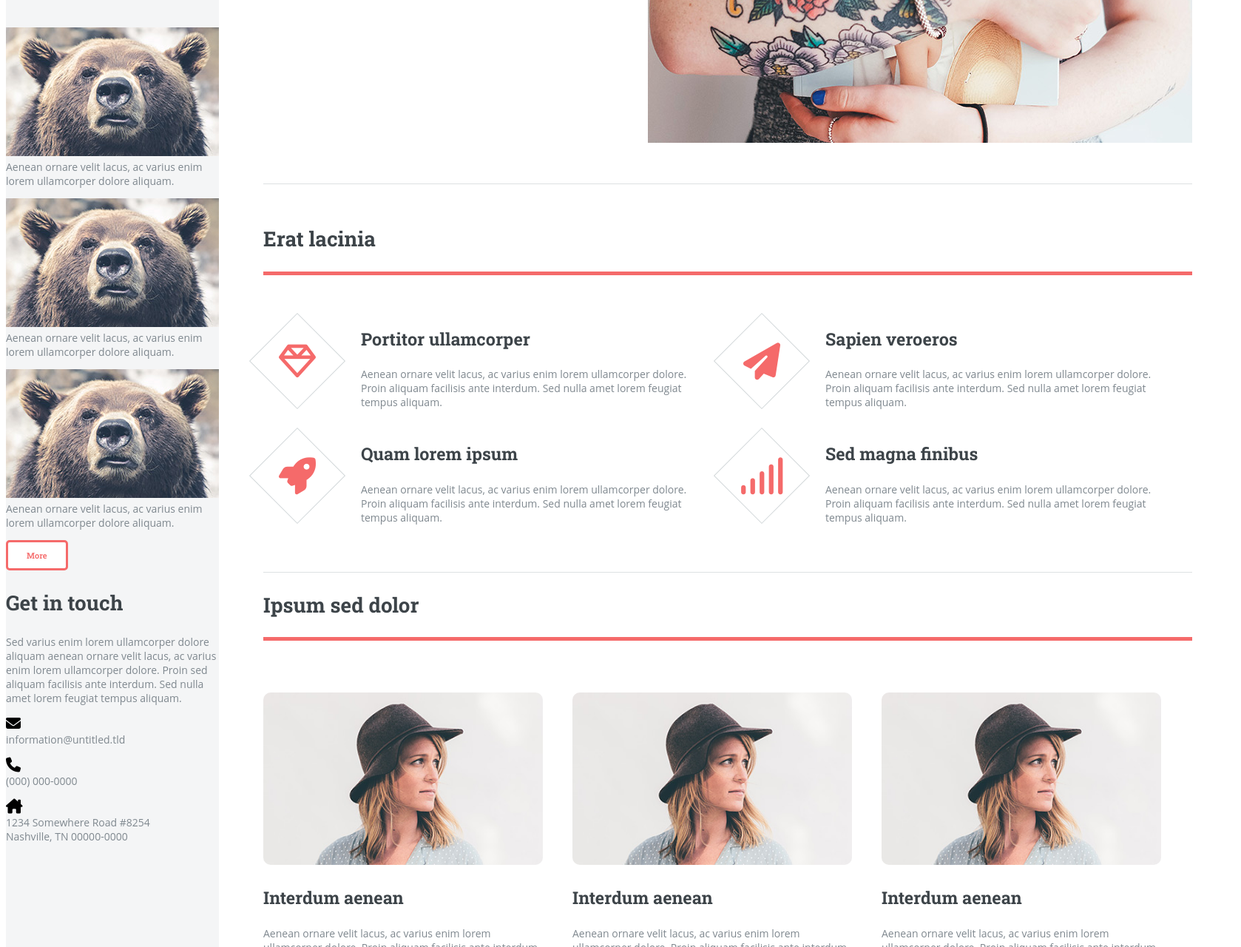
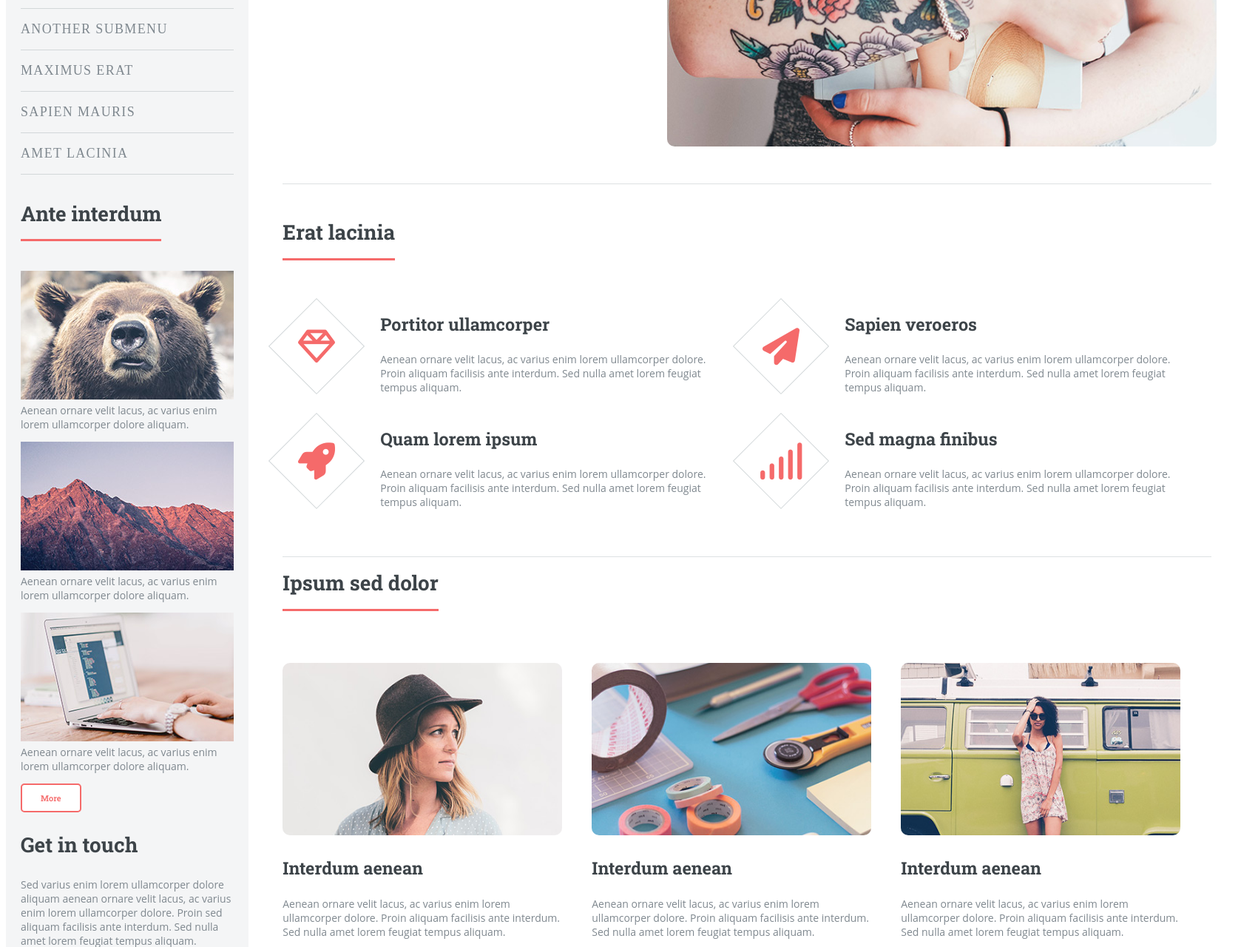
Before and after one commit to NouriHicham/NouriChahidHichamM9Pr1, a plain HTML site: page index.html in a window 1280 px wide. Shown: the part 489-1769 px from the top of the page at 74% size, 1678 px wide, since content can reach past the window. Drawn offline with Linux system fonts and the light colour scheme.

Commit message:
continuado

```diff
--- a/index.css
+++ b/index.css
@@ -5,6 +5,7 @@ body{
 
 main{
     padding: 40px;
+    padding-left: 10px;
     width: 1256px;
     margin: auto;
 }
@@ -22,11 +23,18 @@ h2{
 
 ul{
     list-style: none;
+    padding: 0;
+}
+
+ul li{
+    padding: 17px 0;
+    border-bottom: 1px solid rgba(210, 215, 217);
 }
 
 .menuIzq{
     width: 290px;
     background-color: rgba(210, 215, 217, 0.25);
+    padding: 20px;
 }
 
 .menuIzq ul{
@@ -36,7 +44,7 @@ ul{
 }
 
 button{
-    border: 3px solid #f56a6a;
+    border: 2.5px solid #f56a6a;
     color: #f56a6a;
     background-color: white;
     border-radius: 5px;
@@ -73,6 +81,15 @@ header{
     margin-bottom: 40px;
 }
 
+header h2{
+    margin: 14px 0;
+}
+
+.titulo{
+    width: fit-content;
+    border-bottom: solid 3px #f56a6a;
+}
+
 .brands{
     display: flex;
 }
@@ -96,6 +113,11 @@ header{
 
 .contenido1{
     display: flex;
+}
+
+.contenido1 img{
+    border-radius: 10px;
+    height: 100%;
 }
 
 .contenido1 > div:first-of-type{
@@ -166,8 +188,7 @@ main section{
 }
 
 .botonMenu{
-    position: fixed;
-    left: 310px;
+    margin-left: 10px;
 }
 
 .botonMenu button{
@@ -179,7 +200,3 @@ main section{
 .fa-bars{
     font-size: 30px;
 }
-
-.relleno{
-    min-width: 20px;
-}
--- a/index.html
+++ b/index.html
@@ -19,7 +19,7 @@
         </section>
         <!-- Menu -->
         <section>
-            <header><h2>Menu</h2></header>
+            <header class="titulo"><h2>Menu</h2></header>
             <div>
                 <ul>
                     <li>HOMEPAGE</li>
@@ -36,7 +36,7 @@
             </div>
         </section>
         <section>
-            <header>
+            <header class="titulo">
                 <h2>Ante interdum</h2>
             </header>
             <div>
@@ -44,11 +44,11 @@
                 <div><p>Aenean ornare velit lacus, ac varius enim lorem ullamcorper dolore aliquam.</p></div>
             </div>
             <div>
-                <div><img src="images/pic07.jpg" alt="oso"></div>
+                <div><img src="images/pic08.jpg" alt="oso"></div>
                 <div><p>Aenean ornare velit lacus, ac varius enim lorem ullamcorper dolore aliquam.</p></div>
             </div>
             <div>
-                <div><img src="images/pic07.jpg" alt="oso"></div>
+                <div><img src="images/pic09.jpg" alt="oso"></div>
                 <div><p>Aenean ornare velit lacus, ac varius enim lorem ullamcorper dolore aliquam.</p></div>
                 <div><button>More</button></div>
             </div>
@@ -76,7 +76,6 @@
 
     </div>
     <div class="botonMenu"><button><i class="fa-solid fa-bars"></i></button></div>
-    <div class="relleno"></div>
     <main>
         <header>
             <div class="editorial">
@@ -104,7 +103,7 @@
         </section>
         <!-- "Contenido 2" -->
         <section class="contenido2">
-            <header>
+            <header class="titulo">
                 <h2>Erat lacinia</h2>
             </header>
             <div>
@@ -139,7 +138,7 @@
             </div>
         </section>
         <!-- "Contenido 3" -->
-         <header>
+         <header class="titulo">
             <h2>Ipsum sed dolor</h2>
          </header>
          <section class="contenido3">
@@ -150,31 +149,31 @@
                 <div><button>More</button></div>
             </div>
             <div class="cajaFoto">
-                <div><img src="images/pic01.jpg" alt="un tia"></div>
+                <div><img src="images/pic02.jpg" alt="un tia"></div>
                 <div><h3>Interdum aenean</h3></div>
                 <div><p>Aenean ornare velit lacus, ac varius enim lorem ullamcorper dolore. Proin aliquam facilisis ante interdum. Sed nulla amet lorem feugiat tempus aliquam.</p></div>
                 <div><button>More</button></div>
             </div>
             <div class="cajaFoto">
-                <div><img src="images/pic01.jpg" alt="un tia"></div>
+                <div><img src="images/pic03.jpg" alt="un tia"></div>
                 <div><h3>Interdum aenean</h3></div>
                 <div><p>Aenean ornare velit lacus, ac varius enim lorem ullamcorper dolore. Proin aliquam facilisis ante interdum. Sed nulla amet lorem feugiat tempus aliquam.</p></div>
                 <div><button>More</button></div>
             </div>
             <div class="cajaFoto">
-                <div><img src="images/pic01.jpg" alt="un tia"></div>
+                <div><img src="images/pic04.jpg" alt="un tia"></div>
                 <div><h3>Interdum aenean</h3></div>
                 <div><p>Aenean ornare velit lacus, ac varius enim lorem ullamcorper dolore. Proin aliquam facilisis ante interdum. Sed nulla amet lorem feugiat tempus aliquam.</p></div>
                 <div><button>More</button></div>
             </div>
             <div class="cajaFoto">
-                <div><img src="images/pic01.jpg" alt="un tia"></div>
+                <div><img src="images/pic05.jpg" alt="un tia"></div>
                 <div><h3>Interdum aenean</h3></div>
                 <div><p>Aenean ornare velit lacus, ac varius enim lorem ullamcorper dolore. Proin aliquam facilisis ante interdum. Sed nulla amet lorem feugiat tempus aliquam.</p></div>
                 <div><button>More</button></div>
             </div>
             <div class="cajaFoto">
-                <div><img src="images/pic01.jpg" alt="un tia"></div>
+                <div><img src="images/pic06.jpg" alt="un tia"></div>
                 <div><h3>Interdum aenean</h3></div>
                 <div><p>Aenean ornare velit lacus, ac varius enim lorem ullamcorper dolore. Proin aliquam facilisis ante interdum. Sed nulla amet lorem feugiat tempus aliquam.</p></div>
                 <div><button>More</button></div>
```
Also changed, not shown: README.md, images/pic02.jpg (added), images/pic03.jpg (added), images/pic04.jpg (added), images/pic05.jpg (added), images/pic06.jpg (added), images/pic08.jpg (added), images/pic09.jpg (added).
